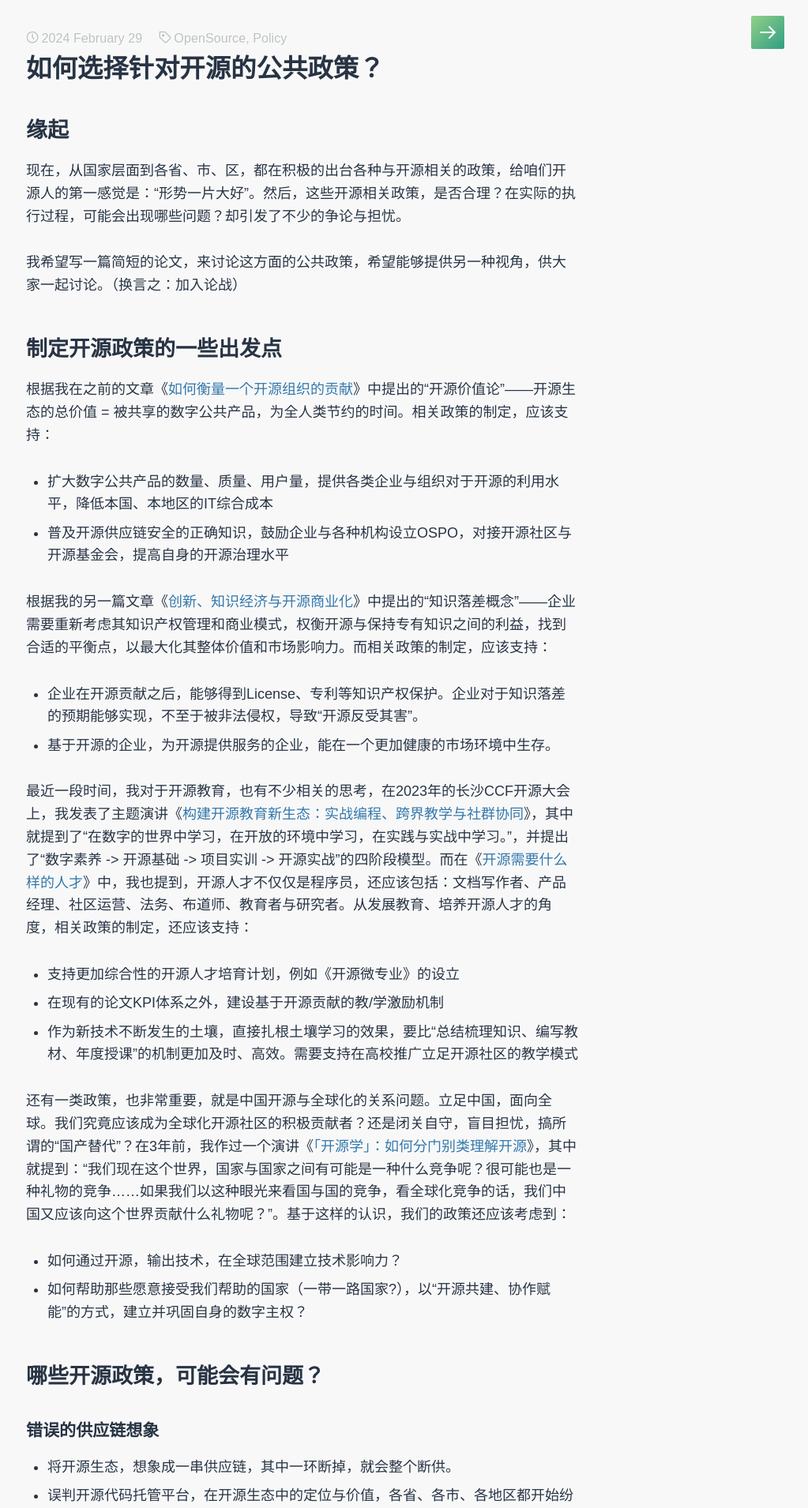
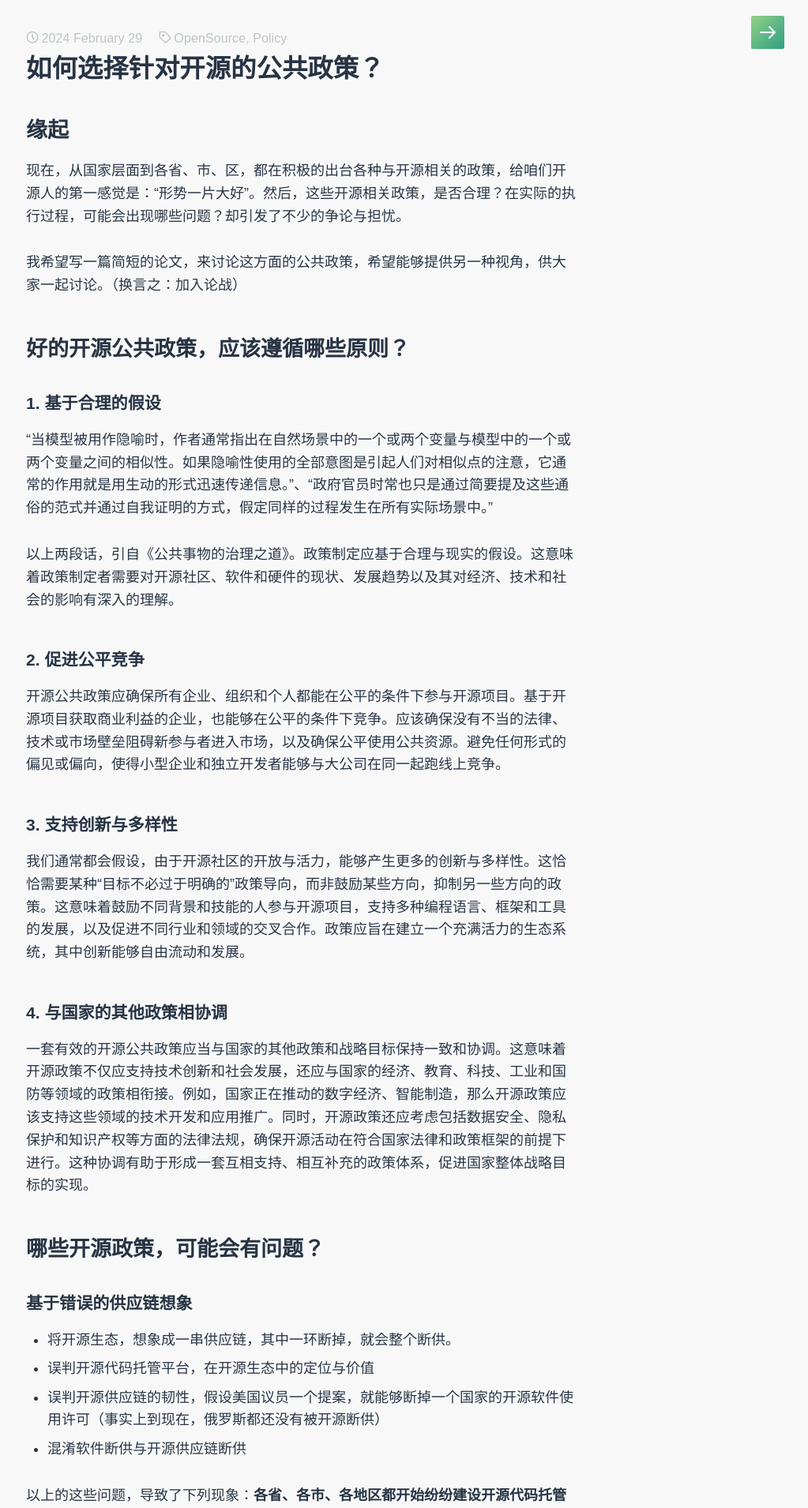
Before and after one commit to zhuangbiaowei/zhuangbiaowei.github.io, a Jekyll site: the page built from _posts/2024-02-29-how-governments-choose-open-source-policies.md, in a window 1280 px wide. Shown: the top 1910 px of the page at 79% size, without its empty margins (257-1280 px from the left). Built offline with Jekyll 4.4.1, drawn with Linux system fonts in a browser that asks for light colours; some web fonts are replaced; comment, search, counter and statistics services are not loaded; some of the changed text lies outside the part shown.

Commit message:
更新文章

```diff
--- a/_posts/2024-02-29-how-governments-choose-open-source-policies.md
+++ b/_posts/2024-02-29-how-governments-choose-open-source-policies.md
@@ -11,6 +11,65 @@
 现在，从国家层面到各省、市、区，都在积极的出台各种与开源相关的政策，给咱们开源人的第一感觉是：“形势一片大好”。然后，这些开源相关政策，是否合理？在实际的执行过程，可能会出现哪些问题？却引发了不少的争论与担忧。
 
 我希望写一篇简短的论文，来讨论这方面的公共政策，希望能够提供另一种视角，供大家一起讨论。（换言之：加入论战）
+
+## 好的开源公共政策，应该遵循哪些原则？
+
+### 1. 基于合理的假设
+
+“当模型被用作隐喻时，作者通常指出在自然场景中的一个或两个变量与模型中的一个或两个变量之间的相似性。如果隐喻性使用的全部意图是引起人们对相似点的注意，它通常的作用就是用生动的形式迅速传递信息。”、“政府官员时常也只是通过简要提及这些通俗的范式并通过自我证明的方式，假定同样的过程发生在所有实际场景中。”
+
+以上两段话，引自《公共事物的治理之道》。政策制定应基于合理与现实的假设。这意味着政策制定者需要对开源社区、软件和硬件的现状、发展趋势以及其对经济、技术和社会的影响有深入的理解。
+
+### 2. 促进公平竞争
+
+开源公共政策应确保所有企业、组织和个人都能在公平的条件下参与开源项目。基于开源项目获取商业利益的企业，也能够在公平的条件下竞争。应该确保没有不当的法律、技术或市场壁垒阻碍新参与者进入市场，以及确保公平使用公共资源。避免任何形式的偏见或偏向，使得小型企业和独立开发者能够与大公司在同一起跑线上竞争。
+
+### 3. 支持创新与多样性
+
+我们通常都会假设，由于开源社区的开放与活力，能够产生更多的创新与多样性。这恰恰需要某种“目标不必过于明确的”政策导向，而非鼓励某些方向，抑制另一些方向的政策。这意味着鼓励不同背景和技能的人参与开源项目，支持多种编程语言、框架和工具的发展，以及促进不同行业和领域的交叉合作。政策应旨在建立一个充满活力的生态系统，其中创新能够自由流动和发展。
+
+### 4. 与国家的其他政策相协调
+
+一套有效的开源公共政策应当与国家的其他政策和战略目标保持一致和协调。这意味着开源政策不仅应支持技术创新和社会发展，还应与国家的经济、教育、科技、工业和国防等领域的政策相衔接。例如，国家正在推动的数字经济、智能制造，那么开源政策应该支持这些领域的技术开发和应用推广。同时，开源政策还应考虑包括数据安全、隐私保护和知识产权等方面的法律法规，确保开源活动在符合国家法律和政策框架的前提下进行。这种协调有助于形成一套互相支持、相互补充的政策体系，促进国家整体战略目标的实现。
+
+## 哪些开源政策，可能会有问题？
+
+### 基于错误的供应链想象
+
+* 将开源生态，想象成一串供应链，其中一环断掉，就会整个断供。
+* 误判开源代码托管平台，在开源生态中的定位与价值
+* 误判开源供应链的韧性，假设美国议员一个提案，就能够断掉一个国家的开源软件使用许可（事实上到现在，俄罗斯都还没有被开源断供）
+* 混淆软件断供与开源供应链断供
+
+以上的这些问题，导致了下列现象：**各省、各市、各地区都开始纷纷建设开源代码托管平台；盲目推动“开源领域的国产替代”，结果就是技术民族主义兴起。**
+
+### 错误的科技创新想象
+
+卡脖子是一个现实存在的问题，我们国家也应该通过科技创新，突破被卡脖子的困境。但是，现在有很多未经论证的想象，似乎认为：开源=开放式创新=科技突破的希望所在。而在之前的一个演讲《[开源如何推动创新](https://github.com/zhuangbiaowei/myresearch/blob/main/assets/%E5%BC%80%E6%BA%90%E5%A6%82%E4%BD%95%E6%8E%A8%E5%8A%A8%E5%88%9B%E6%96%B0%EF%BC%9F_1701485048538_0.pptx)》中，我提出了一个观点，在开源社区，主要诞生的创新是：改进型与填补型的。而基础型创新与突破型创新，主要还是会在专业研究机构与企业（围绕商业场景）中诞生。
+
+但是，我们经常会听到一种声音：“中国XXX领域，缺芯少魂”。芯自然是芯片，而魂则有N种说法，通常是指某种“国产操作系统”。例如：著名的倪光南院士就表示，希望在IT一线的科技工作者，**要始终坚持关键核心技术不能受制于人的原则，要加强产业链上下游的组织与协作，提升关键软硬件供给能力。**
+
+但是，什么才算是在操作系统领域“不受制于人”呢？目前几乎所有的国产操作系统，都是基于全球范围内广泛使用的开源Linux内核，这算不算受制于人？那些宣称自己的系统，国产化率达到百分之XX的企业，是不是真的要追求100%的源代码，都完全关起门来自己写？还是要追求100%的源代码都是以开源的方式由中国人/中国企业来写？将开源社区已经实现的功能，全部由“自己人”重写一遍，是不是一种科技创新？是不是就算“不受制于人”？
+
+习近平总书记在党的二十大报告中指出：“完善党中央对科技工作统一领导的体制，健全新型举国体制”。而在人民日报对于新型举国体制的解读中说道：“新型举国体制是面向国家重大需求，通过政府力量和市场力量协同发力，凝聚和集成国家战略科技力量、社会资源共同攻克重大科技难题的组织模式和运行机制，其特征是充分发挥我国制度优势，并综合运用行政的和市场的各种手段，**尊重科学规律、经济规律、市场规律**。这一体制能够把政府、市场、社会有机结合起来，科学统筹、集中力量、优化机制、协同攻关，**强化企业技术创新主体地位**，加快转变政府科技管理职能，营造良好创新生态，更好激发创新活力。”
+
+在这样的理论指导下，开源&开源社区，是处于从属地位的，是服务于企业技术创新的“可选项”。企业在进行符合科学规律、经济规律与市场规律的前提下，适当开源，合理开源，引入社区力量改进与补充完善自身的产品。而不是依赖开源，相信在开源社区，就能够长出打破技术壁垒的创新出来。
+
+### 涓滴效应与榨汁效应
+
+以下文字来自我在“ChinaOSC 中国开源创新组织与治理模式分论坛”上的发言：《开源在政策层面，不要搞涓滴效应，要搞榨汁效应。》
+
+* **涓滴效应**，很容易理解，从上往下浇水，上面一层吃饱了，能够漏一点下来；涓滴效应的风险是：上面一层哪怕吃饱了，也未必愿意漏下来，这就是政策执行过程中的风险。
+  * 补充涓滴经济学“[Trickle-down economics](https://en.wikipedia.org/wiki/Trickle-down_economics)”，是一个用于批评经济政策的术语，指的是这些政策不成比例地偏袒经济范围的高端群体，即富有的投资者和大公司。在近代史上，这个词被供给学派经济学的批评者广泛使用批评人士所说的“涓滴经济学”在美国的主要例子包括里根的减税、布什的减税、和2017年的减税和就业法案英国的主要例子包括利兹·特拉斯(Liz Truss) 2022年的小预算减税截至2023年，许多研究未能证明降低高端税收负担与经济增长之间的联系。涓滴经济学与涓滴经济学(也称为泡沫经济学)形成对比，后者更多地与需求侧经济学联系在一起。
+* **榨汁效应**，即用政策从企业里面榨钱。也是从上往下，但不是浇水，而是施加压力，使得上面一层的利润，能被挤出来一些，流到下面来。
+  * 本质上是从开源供应链安全的角度入手，通过施加压力，让企业（大型、头部企业）越来越重视开源供应链安全，然后愿意将企业的钱拿出来，投放到开源社区里去，这就是榨汁。而不是政府直接给钱或者项目到企业，通过涓滴效应刺激开源，一般会导致投机和寻租，无法产生真正的开源创新生态，应该通过施加压力使得企业原因自己掏钱给开源。
+
+但是，在现在的不少地区的开源相关政策方面，的确存在很多明确的奖励、补贴，例如：
+
+* 对于首次解决重点行业典型应用场景需求并实际落地的优质解决方案，按照解决方案中信创非硬件部分实际采购额的一定比例给予“首方案”奖励，最高不超过3000万。
+* 在我市智慧城市建设中推广使用开源软件和信创产品，对重点行业开放应用场景、推广信创标准的重大建设项目给予资金支持，最高不超过1000万元；
+
+这样的资金支持所引发的后续操作，难免会令人感到担忧。
 
 ## 制定开源政策的一些出发点
 
@@ -35,32 +94,13 @@
 * 如何通过开源，输出技术，在全球范围建立技术影响力？
 * 如何帮助那些愿意接受我们帮助的国家（一带一路国家?），以“开源共建、协作赋能”的方式，建立并巩固自身的数字主权？
 
-## 哪些开源政策，可能会有问题？
-
-### 错误的供应链想象
-
-* 将开源生态，想象成一串供应链，其中一环断掉，就会整个断供。
-* 误判开源代码托管平台，在开源生态中的定位与价值，各省、各市、各地区都开始纷纷建设开源代码托管平台
-* 误判开源供应链的韧性，假设美国议员一个提案，就能够断掉一个国家的开源软件使用许可（事实上到现在，俄罗斯都还没有被开源断供）
-* 混淆软件断供与开源供应链断供，盲目推动“开源领域的国产替代”
-
-## 错误的科技创新想象
-
-卡脖子是一个现实存在的问题，我们国家也应该通过科技创新，突破被卡脖子的困境。但是，现在有很多未经论证的想象，似乎认为：开源=开放式创新=科技突破的希望所在。而在之前的一个演讲《[开源如何推动创新](https://github.com/zhuangbiaowei/myresearch/blob/main/assets/%E5%BC%80%E6%BA%90%E5%A6%82%E4%BD%95%E6%8E%A8%E5%8A%A8%E5%88%9B%E6%96%B0%EF%BC%9F_1701485048538_0.pptx)》中，我提出了一个观点，在开源社区，主要诞生的创新是：改进型与填补型的。而基础型创新与突破型创新，主要还是会在专业研究机构与企业（围绕商业场景）中诞生。
-
-习近平总书记在党的二十大报告中指出：“完善党中央对科技工作统一领导的体制，健全新型举国体制”。而在人民日报对于新型举国体制的解读中说道：“新型举国体制是面向国家重大需求，通过政府力量和市场力量协同发力，凝聚和集成国家战略科技力量、社会资源共同攻克重大科技难题的组织模式和运行机制，其特征是充分发挥我国制度优势，并综合运用行政的和市场的各种手段，**尊重科学规律、经济规律、市场规律**。这一体制能够把政府、市场、社会有机结合起来，科学统筹、集中力量、优化机制、协同攻关，**强化企业技术创新主体地位**，加快转变政府科技管理职能，营造良好创新生态，更好激发创新活力。”
-
-在这样的理论指导下，开源&开源社区，是处于从属地位的，是服务于企业技术创新的“可选项”。企业在进行符合科学规律、经济规律与市场规律的前提下，适当开源，合理开源，引入社区力量改进与补充完善自身的产品。而不是依赖开源，相信在开源社区，就能够长出打破技术壁垒的创新出来。
-
-## 涓滴效应与榨汁效应
-
-以下文字来自我在“ChinaOSC 中国开源创新组织与治理模式分论坛”上的发言：《开源在政策层面，不要搞涓滴效应，要搞榨汁效应。》
-
-* **涓滴效应**，很容易理解，从上往下浇水，上面一层吃饱了，能够漏一点下来；涓滴效应的风险是：上面一层哪怕吃饱了，也未必愿意漏下来，这就是政策执行过程中的风险。
-  * 补充涓滴经济学“[Trickle-down economics](https://en.wikipedia.org/wiki/Trickle-down_economics)”，是一个用于批评经济政策的术语，指的是这些政策不成比例地偏袒经济范围的高端群体，即富有的投资者和大公司。在近代史上，这个词被供给学派经济学的批评者广泛使用批评人士所说的“涓滴经济学”在美国的主要例子包括里根的减税、布什的减税、和2017年的减税和就业法案英国的主要例子包括利兹·特拉斯(Liz Truss) 2022年的小预算减税截至2023年，许多研究未能证明降低高端税收负担与经济增长之间的联系。涓滴经济学与涓滴经济学(也称为泡沫经济学)形成对比，后者更多地与需求侧经济学联系在一起。
-* **榨汁效应**，即用政策从企业里面榨钱。也是从上往下，但不是浇水，而是施加压力，使得上面一层的利润，能被挤出来一些，流到下面来。
-  * 本质上是从开源供应链安全的角度入手，通过施加压力，让企业（大型、头部企业）越来越重视开源供应链安全，然后愿意将企业的钱拿出来，投放到开源社区里去，这就是榨汁。而不是政府直接给钱或者项目到企业，通过涓滴效应刺激开源，一般会导致投机和寻租，无法产生真正的开源创新生态，应该通过施加压力使得企业原因自己掏钱给开源。
-
 ## 总结陈词
 
+总结以上的一些思路，我认为开源政策应该注重以下几个方面：
+
+* 建设数字公共产品这个“知识公地”，帮助企业更好的使用开源
+* 健全围绕开源的知识产权保护体系
+* 鼓励开源教育创新
+* 积极参与全球开源贡献
+
 不一定对，欢迎大家一起来讨论！
```
